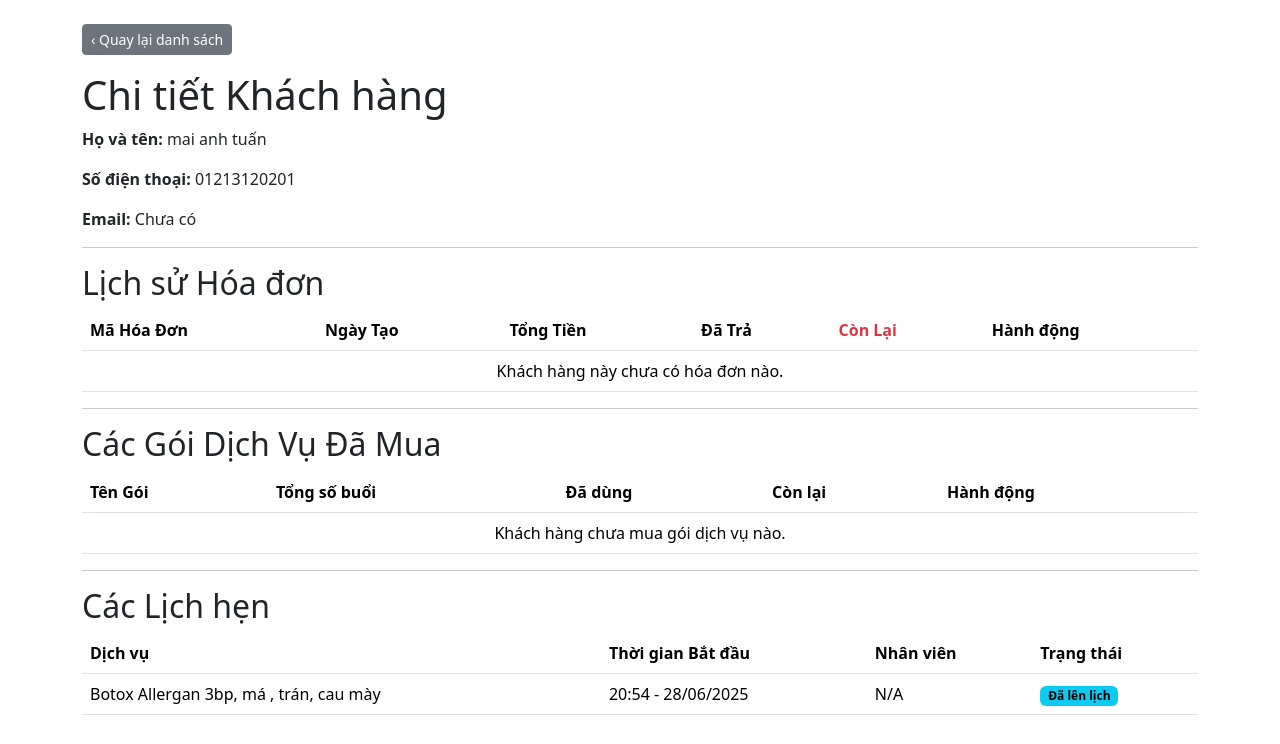
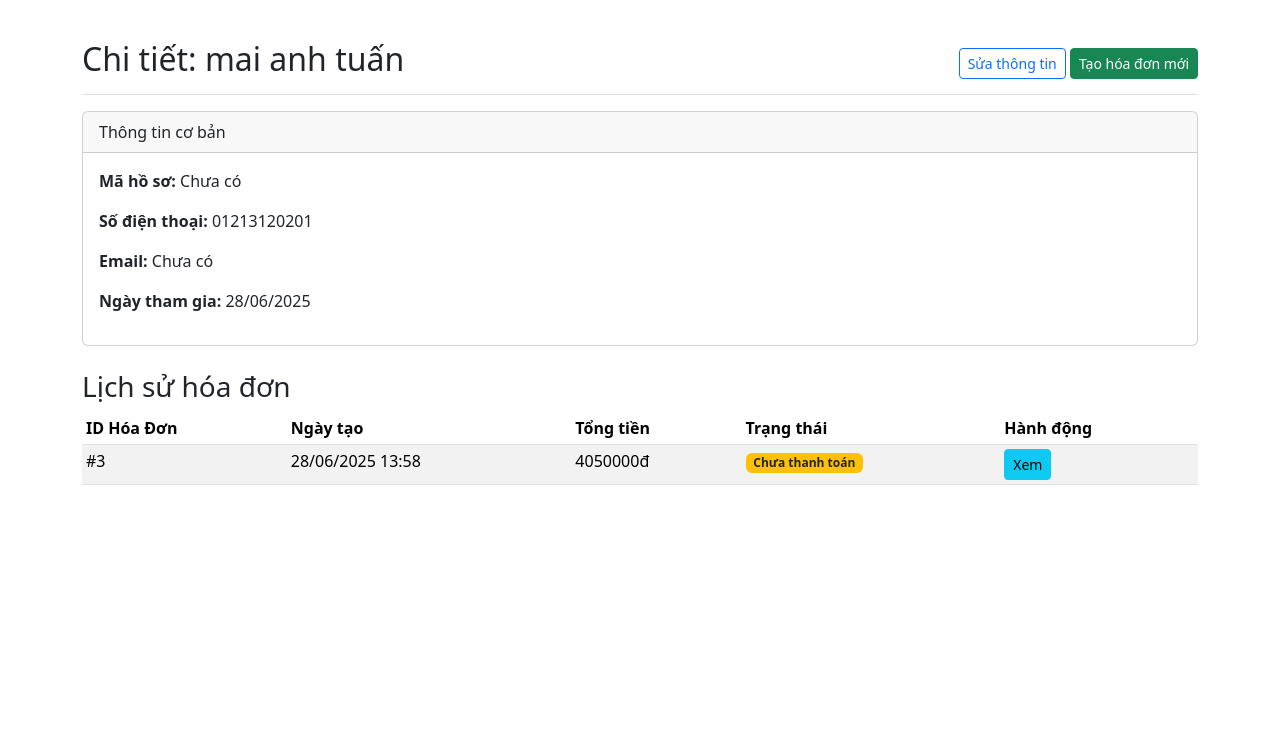
Before and after one commit to mrdongha/spa-management-app, a Django app: page /customers/3/ in a window 1280 px wide. Shown: the part 56-800 px from the top of the page. Run offline with Django 5.2, Linux system fonts and the light colour scheme; data comes from the database, SQL or seed files in the repository; some libraries are stand-ins or nearby versions.

Commit message:
Feat: Create customer detail template

```diff
--- a/sales/templates/sales/customer_detail.html
+++ b/sales/templates/sales/customer_detail.html
@@ -1,119 +1,65 @@
 {% extends 'sales/base.html' %}
-{% block title %}Chi tiết: {{ customer.full_name }}{% endblock %}
+
+{% block title %}{{ page_title }}{% endblock %}
 
 {% block content %}
-  <div class="d-flex justify-content-between align-items-center mb-3">
-    <a href="{% url 'customer_list' %}" class="btn btn-secondary btn-sm">‹ Quay lại danh sách</a>
-    {% if perms.sales.add_appointment %}
-    <a href="{% url 'add_appointment' customer.id %}" class="btn btn-primary">➕ Đặt Lịch hẹn mới</a>
-    {% endif %}
-  </div>
+<div class="d-flex justify-content-between flex-wrap flex-md-nowrap align-items-center pt-3 pb-2 mb-3 border-bottom">
+    <h1 class="h2">{{ page_title }}</h1>
+    <div>
+        <a href="#" class="btn btn-sm btn-outline-primary">Sửa thông tin</a>
+        <a href="{% url 'create_invoice' %}" class="btn btn-sm btn-success">Tạo hóa đơn mới</a>
+    </div>
+</div>
 
-  <h1>Chi tiết Khách hàng</h1>
-  <p><strong>Họ và tên:</strong> {{ customer.full_name }}</p>
-  <p><strong>Số điện thoại:</strong> {{ customer.phone_number }}</p>
-  <p><strong>Email:</strong> {{ customer.email|default:"Chưa có" }}</p>
-  <hr>
+<div class="card mb-4">
+    <div class="card-header">
+        Thông tin cơ bản
+    </div>
+    <div class="card-body">
+        <p><strong>Mã hồ sơ:</strong> {{ customer.profile_code|default:"Chưa có" }}</p>
+        <p><strong>Số điện thoại:</strong> {{ customer.phone_number }}</p>
+        <p><strong>Email:</strong> {{ customer.email|default:"Chưa có" }}</p>
+        <p><strong>Ngày tham gia:</strong> {{ customer.created_at|date:"d/m/Y" }}</p>
+    </div>
+</div>
 
-  <h2>Lịch sử Hóa đơn</h2>
-  <table class="table table-hover">
-    <thead>
-      <tr>
-        <th>Mã Hóa Đơn</th>
-        <th>Ngày Tạo</th>
-        <th>Tổng Tiền</th>
-        <th>Đã Trả</th>
-        <th class="text-danger">Còn Lại</th>
-        <th>Hành động</th>
-      </tr>
-    </thead>
-    <tbody>
-      {% for invoice in invoices %}
-      <tr>
-        <td>#{{ invoice.id }}</td>
-        <td>{{ invoice.created_at|date:"H:i - d/m/Y" }}</td>
-        <td>{{ invoice.final_amount|floatformat:0 }}đ</td>
-        <td>{{ invoice.paid_amount|floatformat:0 }}đ</td>
-        <td class="text-danger fw-bold">{{ invoice.amount_due|floatformat:0 }}đ</td>
-        <td>
-          {% if invoice.status == 'unpaid' and perms.sales.add_payment %}
-            <a href="{% url 'record_payment' invoice.id %}" class="btn btn-sm btn-warning">Thanh toán</a>
-          {% else %}
-            <span class="badge text-bg-success">Hoàn thành</span>
-          {% endif %}
-        </td>
-      </tr>
-      {% empty %}
-      <tr>
-        <td colspan="6" class="text-center">Khách hàng này chưa có hóa đơn nào.</td>
-      </tr>
-      {% endfor %}
-    </tbody>
-  </table>
-
-  <hr>
-  <h2>Các Gói Dịch Vụ Đã Mua</h2>
-    <table class="table">
+<h3 class="mt-4">Lịch sử hóa đơn</h3>
+<div class="table-responsive">
+    <table class="table table-striped table-sm">
         <thead>
             <tr>
-                <th>Tên Gói</th>
-                <th>Tổng số buổi</th>
-                <th>Đã dùng</th>
-                <th>Còn lại</th>
-                <th>Hành động</th>
+                <th scope="col">ID Hóa Đơn</th>
+                <th scope="col">Ngày tạo</th>
+                <th scope="col">Tổng tiền</th>
+                <th scope="col">Trạng thái</th>
+                <th scope="col">Hành động</th>
             </tr>
         </thead>
         <tbody>
-            {% for detail in customer_invoice_details_packages %}
+            {% for invoice in customer.invoices.all %}
             <tr>
-                <td>{{ detail.service_package.name }}</td>
-                <td>{{ detail.service_package.total_sessions }}</td>
-                <td>{{ detail.times_used }}</td>
-                <td>{{ detail.sessions_left }}</td>
+                <td>#{{ invoice.id }}</td>
+                <td>{{ invoice.created_at|date:"d/m/Y H:i" }}</td>
+                <td>{{ invoice.final_amount|floatformat:0 }}đ</td>
                 <td>
-                    {% if detail.sessions_left > 0 and perms.sales.add_packageusagehistory %}
-                    <form action="{% url 'use_package' detail.id %}" method="post" class="d-inline">
-                        {% csrf_token %}
-                        <button type="submit" class="btn btn-sm btn-info">Sử dụng</button>
-                    </form>
+                    {% if invoice.status == 'paid' %}
+                        <span class="badge bg-success">Đã thanh toán</span>
+                    {% elif invoice.status == 'unpaid' %}
+                        <span class="badge bg-warning text-dark">Chưa thanh toán</span>
                     {% else %}
-                    <span class="text-muted">Đã hết</span>
+                        <span class="badge bg-danger">Đã hủy</span>
                     {% endif %}
+                </td>
+                <td>
+                    <a href="#" class="btn btn-sm btn-info">Xem</a>
                 </td>
             </tr>
             {% empty %}
             <tr>
-                <td colspan="5" class="text-center">Khách hàng chưa mua gói dịch vụ nào.</td>
+                <td colspan="5" class="text-center">Khách hàng chưa có hóa đơn nào.</td>
             </tr>
             {% endfor %}
         </tbody>
     </table>
-
-  <hr>
-  <h2>Các Lịch hẹn</h2>
-  <table class="table">
-      <thead>
-          <tr>
-              <th>Dịch vụ</th>
-              <th>Thời gian Bắt đầu</th>
-              <th>Nhân viên</th>
-              <th>Trạng thái</th>
-          </tr>
-      </thead>
-      <tbody>
-          {% for appt in customer.appointments.all %}
-          <tr>
-              <td>{{ appt.service.name }}</td>
-              <td>{{ appt.start_time|date:"H:i - d/m/Y" }}</td>
-              <td>{{ appt.staff.username|default:"N/A" }}</td>
-              <td><span class="badge text-bg-info">{{ appt.get_status_display }}</span></td>
-          </tr>
-          {% empty %}
-          <tr>
-              <td colspan="4" class="text-center">Chưa có lịch hẹn nào.</td>
-          </tr>
-          {% endfor %}
-      </tbody>
-  </table>
-
+</div>
 {% endblock %}
```
